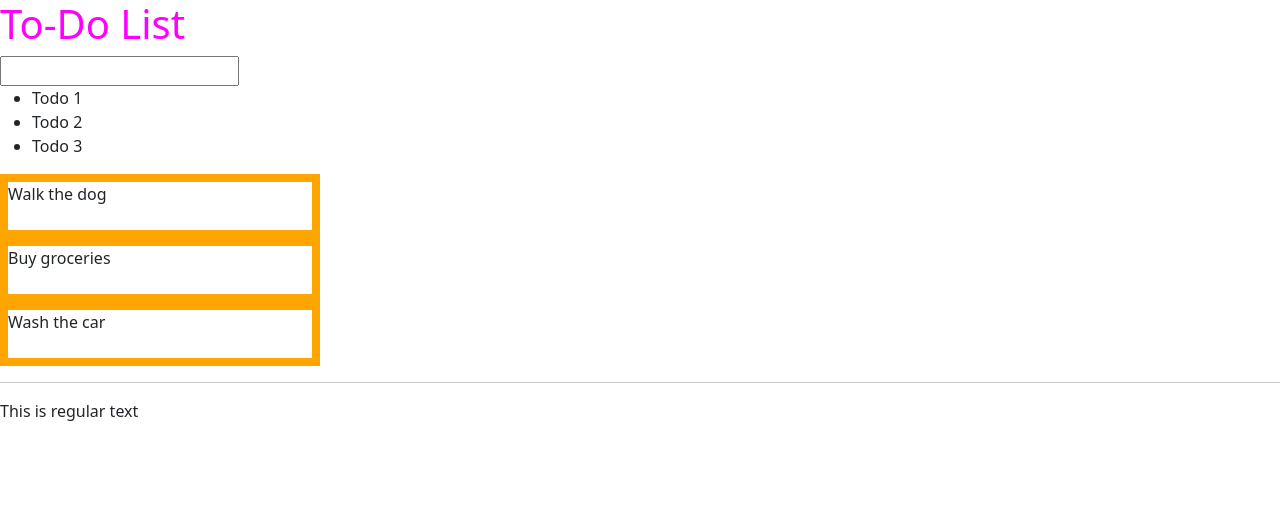
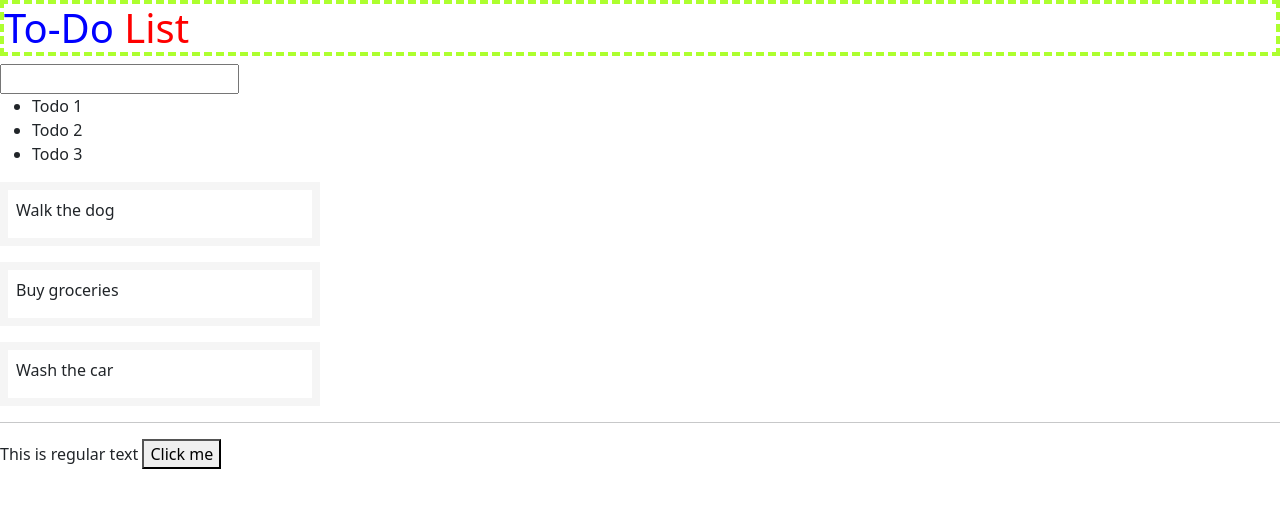
Before and after one commit to leahmdmartins10/GACodeProjects, a plain HTML site: page intro-html-css/index.html in a window 1280 px wide. Drawn offline with nearby package versions, Linux system fonts and the light colour scheme.

Commit message:
commiting

```diff
--- a/intro-html-css/css/style.css
+++ b/intro-html-css/css/style.css
@@ -1,9 +1,15 @@
+* {
+    box-sizing: border-box;
+}
 h1{
-    color: fuchsia;
+    color: red;
     font-size: 32px;
+    border: 0.25rem dashed greenyellow;
 }
 article{
     height: 4rem;
     width: 20rem;
-    border: 0.5rem solid orange;
+    border: 0.5rem solid whitesmoke;
+    padding: 0.5rem;
+    margin-top: 1rem;
 }
--- a/intro-html-css/index.html
+++ b/intro-html-css/index.html
@@ -11,7 +11,7 @@
 <body>
     <!-- This is an h1 tag that displays a header with "To-Do" in span tags.
          This helps with styling in CSS. -->
-    <h1><span>To-Do</span> List</h1>
+    <h1><span style="color: blue;">To-Do</span> List</h1>
     <input type="text">
     <section id="todos-container">
         <!-- To-Dos Below -->
@@ -25,5 +25,6 @@
          <article>Wash the car</article>
     </section>
     <hr> This is regular text
+    <button class="buttondanger">Click me</button>
 </body>
 </html>
```
